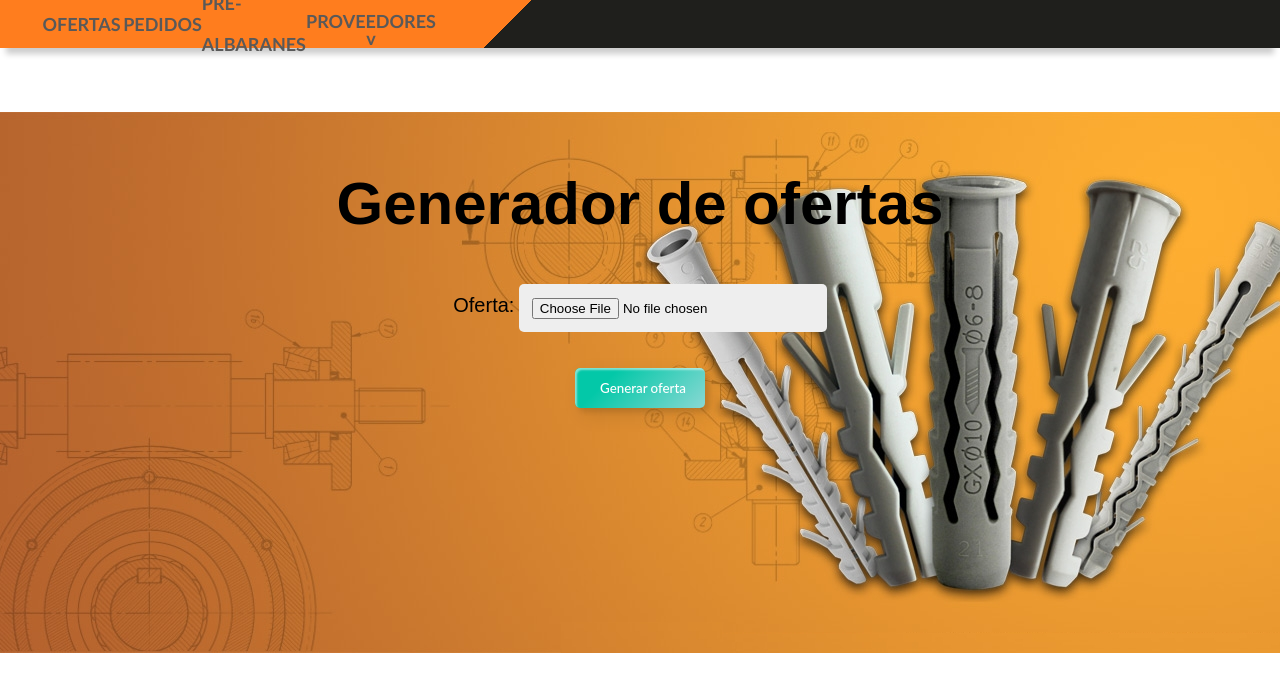
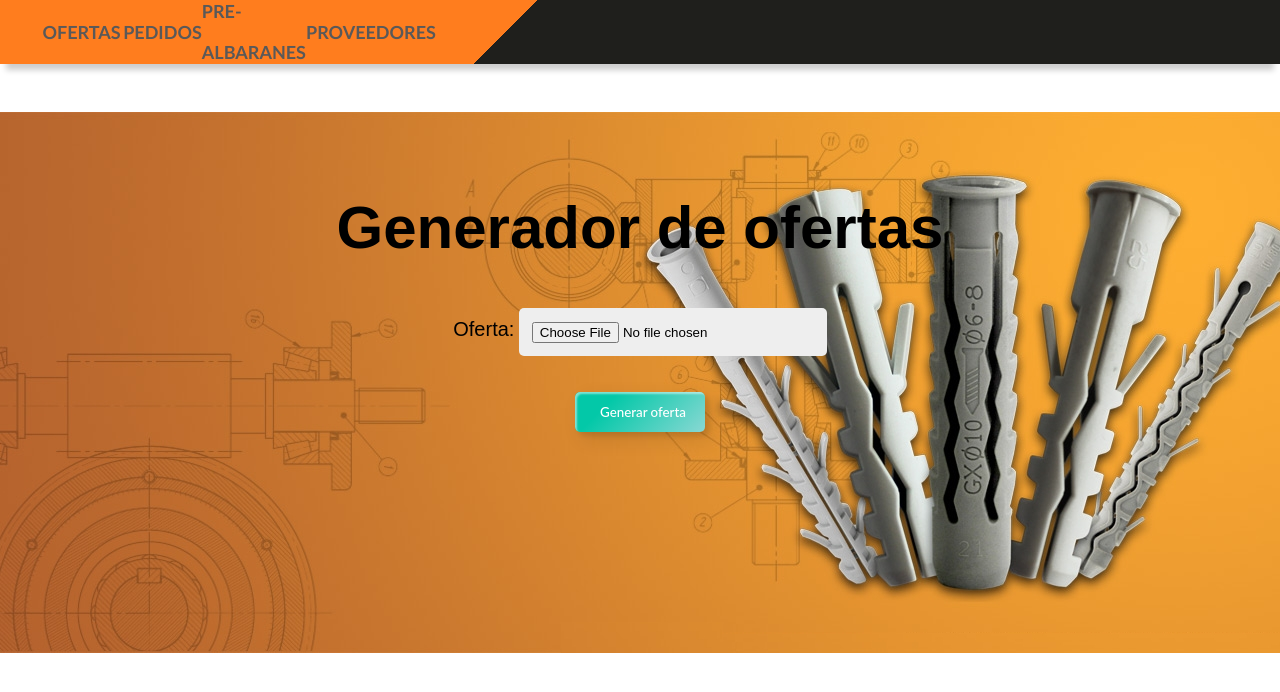
Before and after one commit to DanSolo22/OfertadorLusan, a Django app: page / in a window 1280 px wide. Shown: the top 692 px of the page. Run offline with Django 4.2, Linux system fonts and the light colour scheme.

Commit message:
Mejoras de la pagina web

```diff
--- a/static/css/index.css
+++ b/static/css/index.css
@@ -8,15 +8,34 @@ body {
     background-repeat: no-repeat;
     background-position: center;
     background-position-y: 14vh;
+    height: 100%;
+    width: 100%;
+}
+
+#container {
+    display: grid;
+    grid-template-areas:
+        'nav'
+        'form';
+    grid-template-rows: 20vh 40vh;
+    grid-template-columns: 100%;
+}
+
+#nav {
+    display: grid;
+    grid-area: nav;
+}
+
+#form {
+    display: grid;
+    grid-area: form;
 }
 
 .header {
     background: linear-gradient(315deg, #1f1f1c 60%, #ff7d1e 40%);
     line-height: 40px;
     box-shadow: 0 12px 6px -6px rgba(0, 0, 0, 0.2);
-    height: 5vh;
-    vertical-align: middle;
-    padding-top: 1vh;
+    height: 8vh;
 }
 
 ul {
@@ -84,17 +103,14 @@ a:link, a:visited, a:hover, a:active {
 }
 
 .dropdown {
-    display: inline-block;
-    width: fit-content;
     justify-content: center;
-    margin-top: 1.4vh;
 }
 
 .dropdown-menu {
     display: none;
-    margin: -2vh 0 0 -0.7vw;
+    margin: auto;
     text-align: center;
-    width: 6.5vw;
+    width: inherit;
     z-index: -3;
     padding: 0;
     background: #ff7d1e;
@@ -108,8 +124,8 @@ a:link, a:visited, a:hover, a:active {
         'form';
     grid-template-rows: 10vh 3vh 20vh;
     grid-template-columns: 50vw;
-    margin: 6vh auto auto auto;
-    height: 50vh;
+    margin: auto;
+    height: fit-content;
     width: 50vw;
     align-content: center;
     align-items: center;
@@ -126,6 +142,7 @@ h1 {
     display: grid;
     grid-area: titulo;
     text-align: center;
+    margin: 0;
 }
 
 .alert {
--- a/static/js/index.js
+++ b/static/js/index.js
@@ -8,19 +8,31 @@ document.getElementById('close').onmousedown = function (e) {
     return false;
 };
 
-document.getElementById('4').onclick = function (e) {
+/*document.getElementById('4').onclick = function (e) {
     e.preventDefault();
     if (submenu) {
-        document.getElementById('4').style.marginTop = '1.4vh';
+        //document.getElementById('4').style.marginTop = '1.4vh';
         document.getElementById('drop').style.display = 'none';
         submenu = false;
     }
     else {
-        document.getElementById('4').style.marginTop = '6.83vh';
+        //document.getElementById('4').style.marginTop = '6.83vh';
         document.getElementById('drop').style.display = 'block';
         submenu = true;
     }
     return false;
+}*/
+
+document.getElementById('4').onmouseover = function (e) {
+    e.preventDefault();
+    document.getElementById('4').style.marginTop = '11.3vh';
+    document.getElementById('drop').style.display = 'block';
+}
+
+document.getElementById('4').onmouseout = function (e) {
+    e.preventDefault();
+    document.getElementById('4').style.marginTop = '0';
+    document.getElementById('drop').style.display = 'none';
 }
 
 function redirect(url) {
--- a/templates/index.html
+++ b/templates/index.html
@@ -29,8 +29,8 @@
 
 </head>
 <body>
-{% block content %}
-    <nav class='navbar-inner header'>
+<div id="container">
+    <nav id='nav' class='navbar-inner header'>
         <ul class='nav pull-right'>
             <li class="prin-li" id="1">
                 <a class='nav-link' href="{{ url('inicio') }}">OFERTAS</a>
@@ -43,7 +43,7 @@
             </li>
             <li class="dropdown prin-li" id="4">
                 <a class='nav-link'>
-                    <p class="prov-text">PROVEEDORES<br>v</p>
+                    <p id='prov' class="prov-text">PROVEEDORES</p>
                     <ul class='dropdown-menu' id="drop">
                         <li>
                             <a class='nav-link' onclick="redirect({{ url('consultas') }})">CONSULTAS</a>
@@ -56,7 +56,7 @@
             </li>
         </ul>
     </nav>
-    <div class="form-div">
+    <div id='form' class="form-div">
         <h1 class="titulo">{{ titulo }}</h1>
         {% if mensaje != '' %}
             <div id="msg" class="alert alert-error">
@@ -82,6 +82,6 @@
             <input class="submit" type="submit" value="Generar oferta">
         </form>
     </div>
-{% endblock content %}
+</div>
 </body>
 </html>
```
